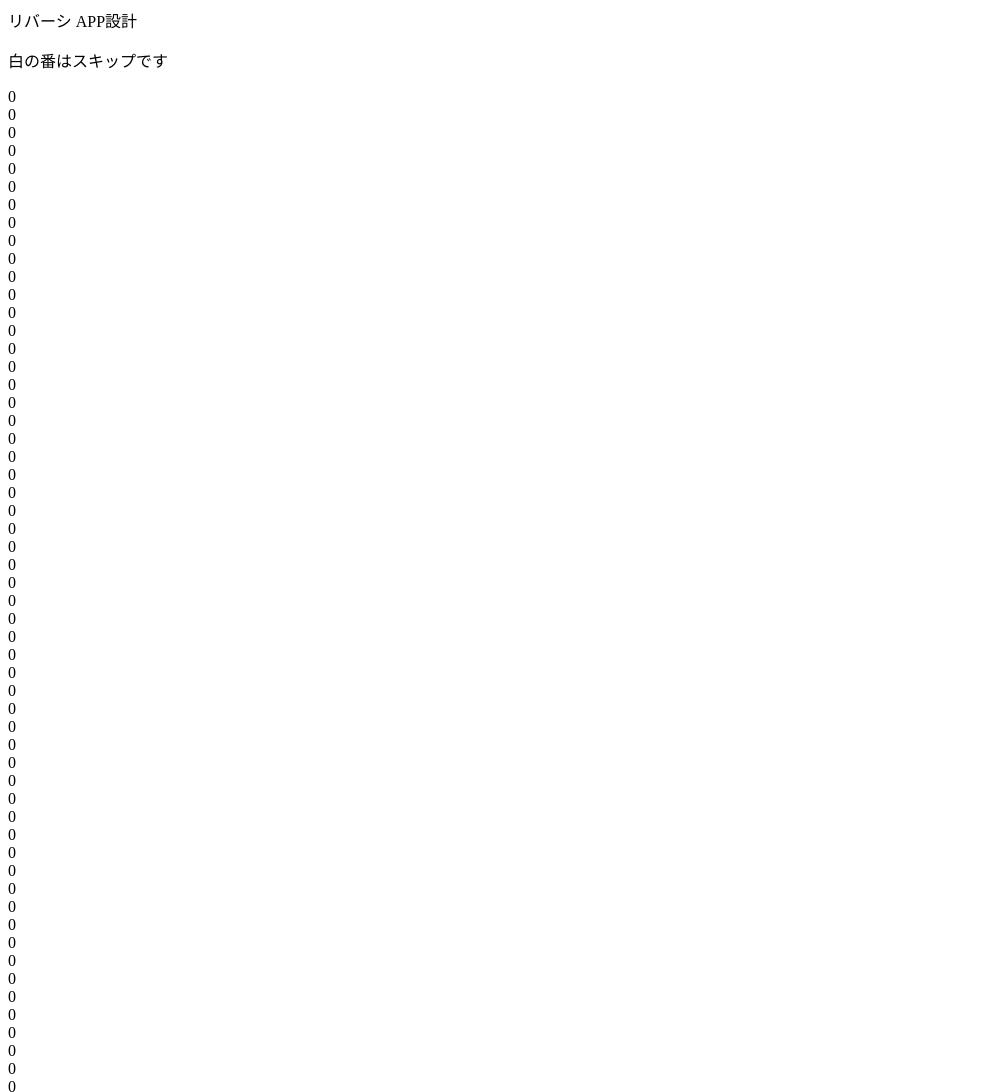
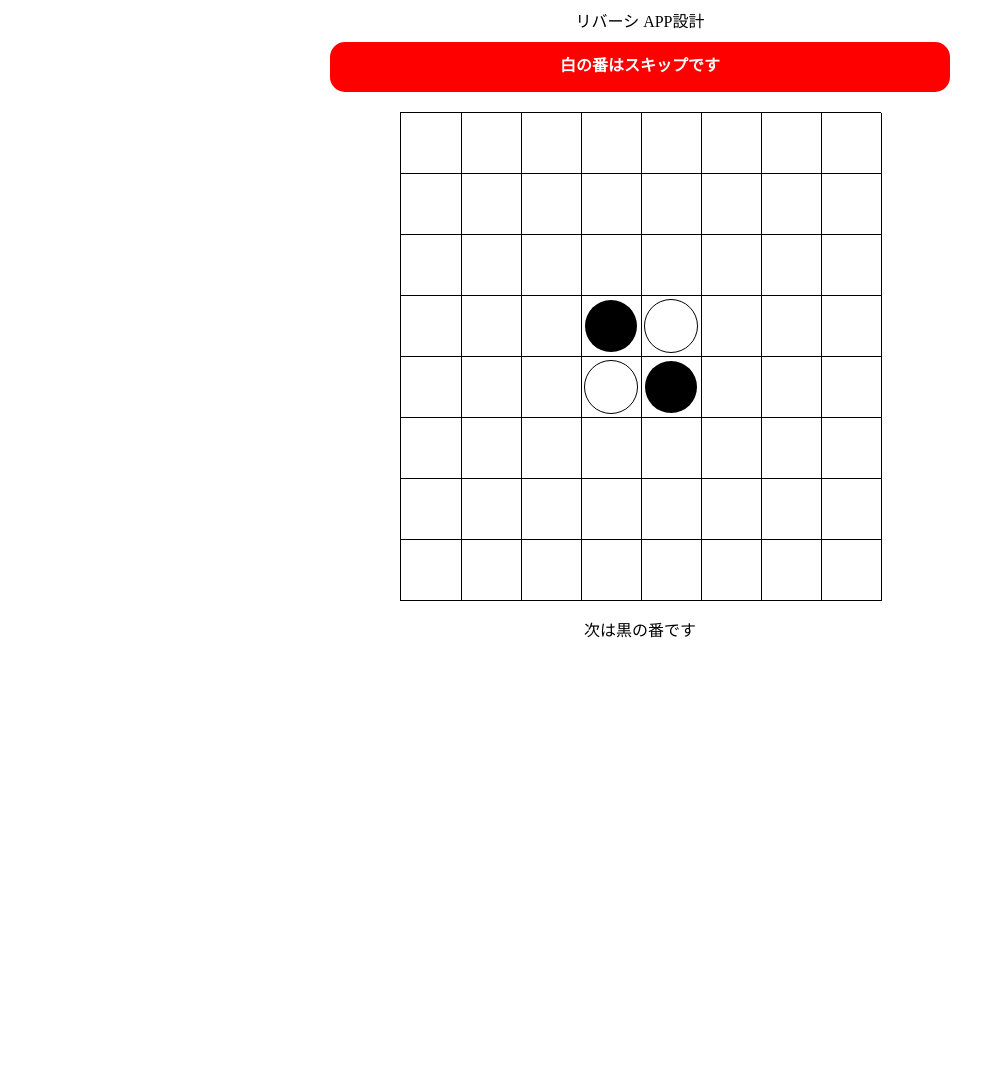
Before and after one commit to OBookBook/typescript-app-design, a website: page static/index.html in a window 1280 px wide. Shown: the top 1092 px of the page, without its empty margins (0-1005 px from the left). After the commit the page ends 800 px from the top, so only its background shows below. Drawn offline with Linux system fonts and the light colour scheme.

Commit message:
css static/index.html

```diff
--- a/static/index.html
+++ b/static/index.html
@@ -4,84 +4,93 @@
     <meta charset="UTF-8" />
     <meta name="viewport" content="width=device-width, initial-scale=1.0" />
     <title>Document</title>
+    <link rel="stylesheet" href="/style.css" />
   </head>
   <body>
     <header>リバーシ APP設計</header>
     <main>
-      <p>白の番はスキップです</p>
-      <div>
+      <div class="warning-message-area">
+        <p class="warning-message">白の番はスキップです</p>
+      </div>
+      <div class="board">
         <!-- 8マス -->
-        <div>0</div>
-        <div>0</div>
-        <div>0</div>
-        <div>0</div>
-        <div>0</div>
-        <div>0</div>
-        <div>0</div>
-        <div>0</div>
+        <div class="square"></div>
+        <div class="square"></div>
+        <div class="square"></div>
+        <div class="square"></div>
+        <div class="square"></div>
+        <div class="square"></div>
+        <div class="square"></div>
+        <div class="square"></div>
         <!-- 8マス -->
-        <div>0</div>
-        <div>0</div>
-        <div>0</div>
-        <div>0</div>
-        <div>0</div>
-        <div>0</div>
-        <div>0</div>
-        <div>0</div>
+        <div class="square"></div>
+        <div class="square"></div>
+        <div class="square"></div>
+        <div class="square"></div>
+        <div class="square"></div>
+        <div class="square"></div>
+        <div class="square"></div>
+        <div class="square"></div>
         <!-- 8マス -->
-        <div>0</div>
-        <div>0</div>
-        <div>0</div>
-        <div>0</div>
-        <div>0</div>
-        <div>0</div>
-        <div>0</div>
-        <div>0</div>
+        <div class="square"></div>
+        <div class="square"></div>
+        <div class="square"></div>
+        <div class="square"></div>
+        <div class="square"></div>
+        <div class="square"></div>
+        <div class="square"></div>
+        <div class="square"></div>
         <!-- 8マス -->
-        <div>0</div>
-        <div>0</div>
-        <div>0</div>
-        <div>0</div>
-        <div>0</div>
-        <div>0</div>
-        <div>0</div>
-        <div>0</div>
+        <div class="square"></div>
+        <div class="square"></div>
+        <div class="square"></div>
+        <div class="square">
+          <div class="stone dark"></div>
+        </div>
+        <div class="square">
+          <div class="stone light"></div>
+        </div>
+        <div class="square"></div>
+        <div class="square"></div>
+        <div class="square"></div>
         <!-- 8マス -->
-        <div>0</div>
-        <div>0</div>
-        <div>0</div>
-        <div>0</div>
-        <div>0</div>
-        <div>0</div>
-        <div>0</div>
-        <div>0</div>
+        <div class="square"></div>
+        <div class="square"></div>
+        <div class="square"></div>
+        <div class="square">
+          <div class="stone light"></div>
+        </div>
+        <div class="square"><div class="stone dark"></div></div>
+        <div class="square"></div>
+        <div class="square"></div>
+        <div class="square"></div>
         <!-- 8マス -->
-        <div>0</div>
-        <div>0</div>
-        <div>0</div>
-        <div>0</div>
-        <div>0</div>
-        <div>0</div>
-        <div>0</div>
-        <div>0</div>
+        <div class="square"></div>
+        <div class="square"></div>
+        <div class="square"></div>
+        <div class="square"></div>
+        <div class="square"></div>
+        <div class="square"></div>
+        <div class="square"></div>
+        <div class="square"></div>
         <!-- 8マス -->
-        <div>0</div>
-        <div>0</div>
-        <div>0</div>
-        <div>0</div>
-        <div>0</div>
-        <div>0</div>
-        <div>0</div>
-        <div>0</div>
+        <div class="square"></div>
+        <div class="square"></div>
+        <div class="square"></div>
+        <div class="square"></div>
+        <div class="square"></div>
+        <div class="square"></div>
+        <div class="square"></div>
+        <div class="square"></div>
         <!-- 8マス -->
-        <div>0</div>
-        <div>0</div>
-        <div>0</div>
-        <div>0</div>
-        <div>0</div>
-        <div>0</div>
-        <div>0</div>
-        <div>0</div>
+        <div class="square"></div>
+        <div class="square"></div>
+        <div class="square"></div>
+        <div class="square"></div>
+        <div class="square"></div>
+        <div class="square"></div>
+        <div class="square"></div>
+        <div class="square"></div>
       </div>
       <p>次は黒の番です</p>
     </main>
--- /dev/null
+++ b/static/style.scss
@@ -0,0 +1,52 @@
+body {
+  text-align: center;
+}
+
+.warning-message-area {
+  height: 50px;
+}
+
+.warning-message {
+  width: 600px;
+  height: 30px;
+  margin: 10px auto 0;
+  background-color: red;
+  color: white;
+  font-weight: bold;
+  border-radius: 15px;
+  padding: 10px;
+}
+
+.board {
+  width: 480px;
+  margin: 0 auto;
+  margin-top: 20px;
+  display: grid;
+  grid-template-columns: repeat(8, 60px);
+  border: solid;
+  border-width: 1px 0 0 1px;
+}
+
+.square {
+  width: 60px;
+  height: 60px;
+  border: solid;
+  border-width: 0 1px 1px 0;
+  display: flex;
+  justify-content: center;
+  align-items: center;
+}
+
+.stone {
+  width: 52px;
+  height: 52px;
+  border-radius: 50%;
+}
+
+.dark {
+  background-color: black;
+}
+
+.light {
+  border: 1px solid;
+}
```
Also changed, not shown: static/style.css (added), 1 other file.
